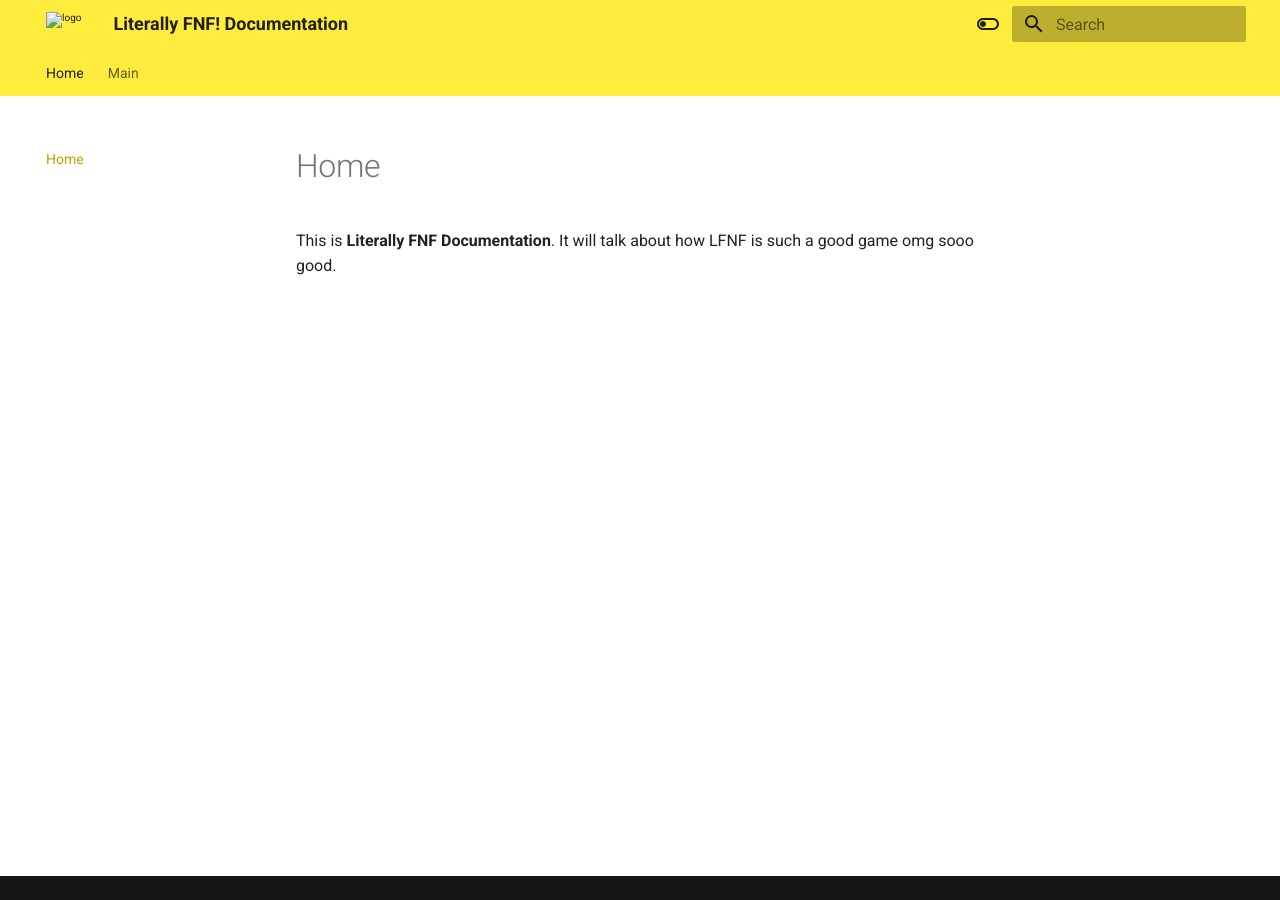
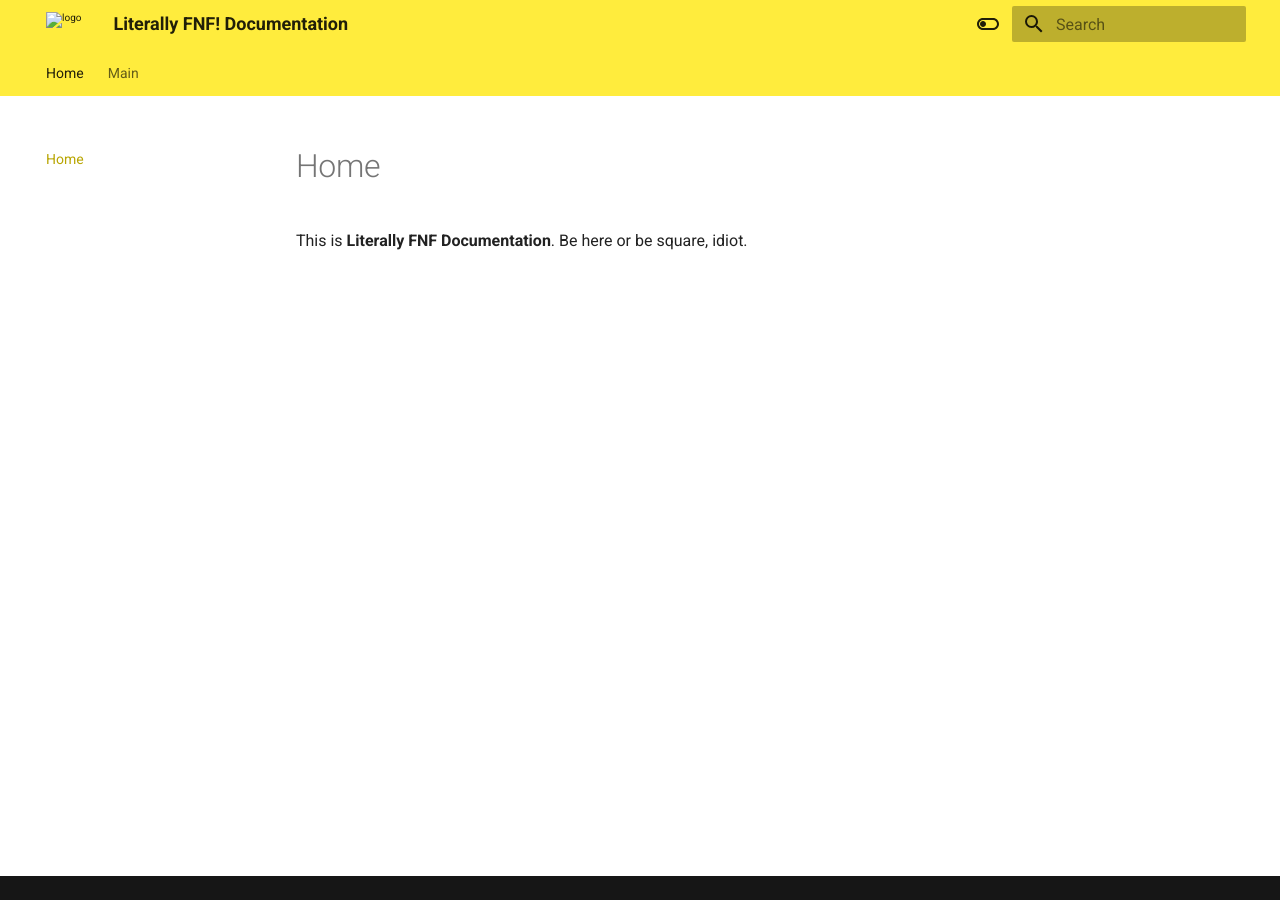
Before and after one commit to toad4085/Literally-FNF-Documentation, an MkDocs documentation site: the page built from docs/index.md, in a window 1280 px wide. Built offline with MkDocs 1.6.1 and Material for MkDocs 9.7.7, drawn with Linux system fonts in a browser that asks for light colours.

Commit message:
$le update

```diff
--- a/docs/index.md
+++ b/docs/index.md
@@ -1,3 +1,3 @@
 # Home
 
-This is **Literally FNF Documentation**. It will talk about how LFNF is such a good game omg sooo good.
+This is **Literally FNF Documentation**. Be here or be square, idiot.
```
